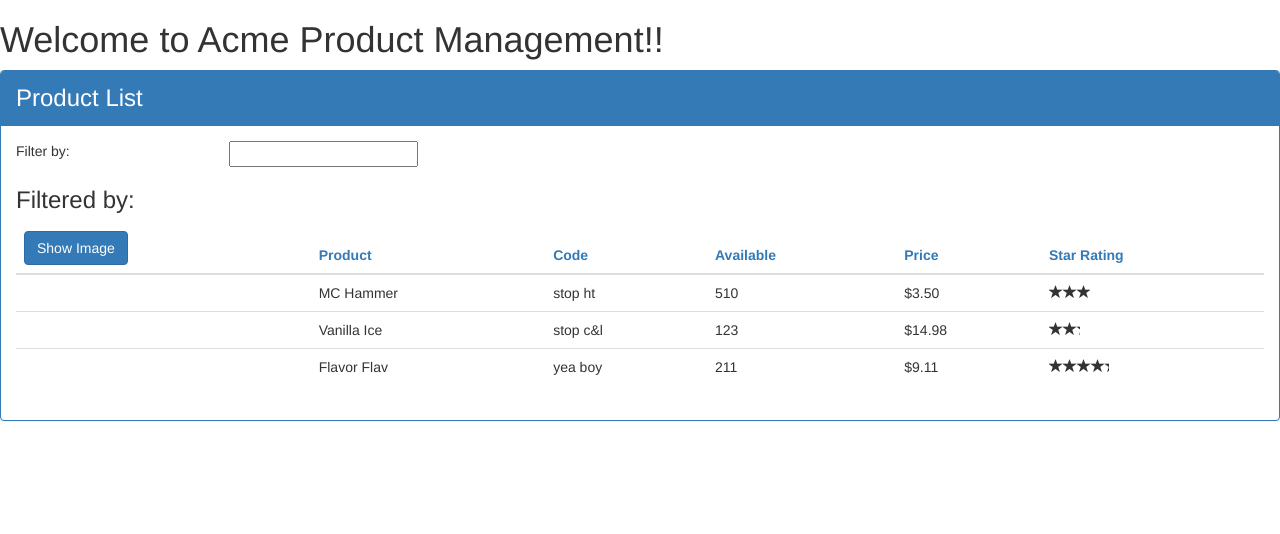
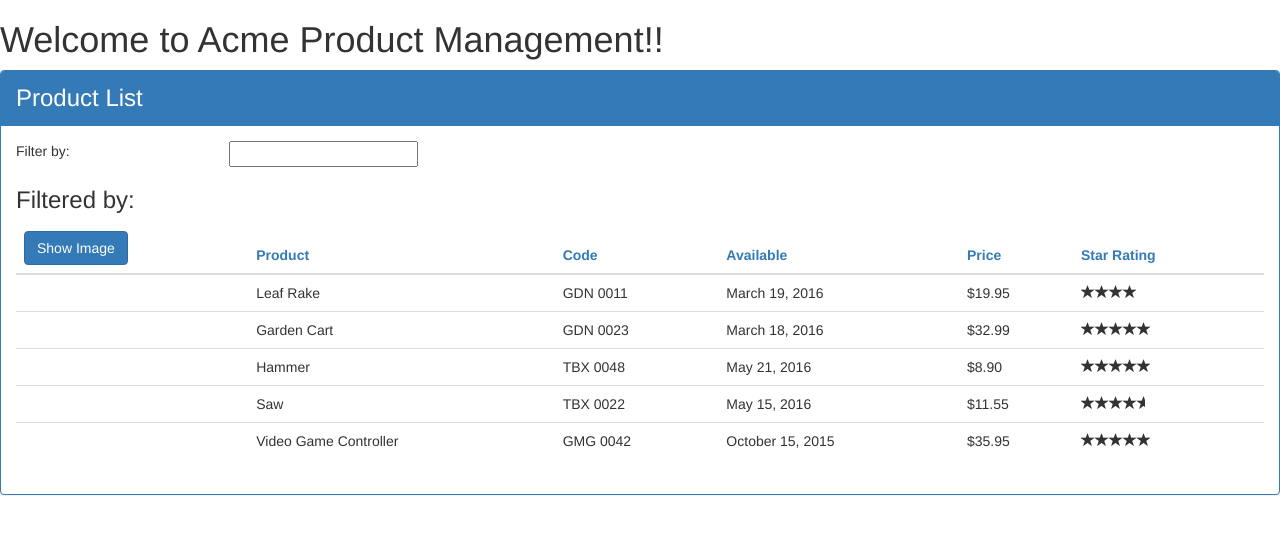
Before and after one commit to jjermanis/acme-product, an Angular app: page / in a window 1280 px wide. Shown: the top 534 px of the page. Built offline with nearby package versions, Linux system fonts and the light colour scheme.

Commit message:
Implement Observable HTTP module.
Also switched to standard product definitions

```diff
--- a/src/app/app.module.ts
+++ b/src/app/app.module.ts
@@ -1,6 +1,7 @@
 import { BrowserModule } from '@angular/platform-browser';
 import { NgModule } from '@angular/core';
 import { FormsModule } from '@angular/forms'
+import { HttpClientModule } from '@angular/common/http';
 
 import { AppComponent } from './app.component';
 import { ProductListComponent } from './products/product-list.component';
@@ -16,7 +17,8 @@ import { ConvertToSpacesPipe } from './shared/convert-to-spaces.pipe';
   ],
   imports: [
     BrowserModule,
-    FormsModule
+    FormsModule,
+    HttpClientModule,
   ],
   providers: [],
   bootstrap: [AppComponent]
--- a/src/app/products/product-list.component.html
+++ b/src/app/products/product-list.component.html
@@ -39,11 +39,11 @@
                             [src]='product.imageUrl' [title]='product.name'
                             [style.width.px]='imageWidth' [style.margin.px]='imageMargin'>
                         </td>
-                        <td>{{product.name}}</td>
-                        <td>{{product.code | convertToSpaces:"-" }}</td>
-                        <td>{{product.available}}</td>
+                        <td>{{product.productName}}</td>
+                        <td>{{product.productCode | convertToSpaces:"-" }}</td>
+                        <td>{{product.releaseDate}}</td>
                         <td>{{product.price | currency:'USD':true:'1.2-2'}}</td>
-                        <td><pm-star [rating]='product.rating'></pm-star></td>
+                        <td><pm-star [rating]='product.starRating'></pm-star></td>
                     </tr>
                 </tbody>
             </table>
--- a/src/app/products/product-list.component.ts
+++ b/src/app/products/product-list.component.ts
@@ -16,6 +16,7 @@ export class ProductListComponent
     _listFilter: string ;
     filteredProducts: IProduct[];
     products: IProduct[]= [];
+    errorMessage: string;
 
     constructor(private _productService : ProductService) {
     }
@@ -31,7 +32,7 @@ export class ProductListComponent
     performFilter(filterBy: string): IProduct[] {
         filterBy = filterBy.toLocaleLowerCase();
         return this.products.filter((product: IProduct) =>
-            product.name.toLocaleLowerCase().indexOf(filterBy) !== -1);
+            product.productName.toLocaleLowerCase().indexOf(filterBy) !== -1);
     }
 
      toggleImage():void {
@@ -40,7 +41,12 @@ export class ProductListComponent
 
     ngOnInit(): void {
         console.log("In OnInit")
-        this.products = this._productService.getProducts();
-        this.filteredProducts = this.products;
+         this._productService.getProducts()
+            .subscribe(products => {
+                        this.products = products;
+                        this.filteredProducts = this.products;
+                        },
+                        error => this.errorMessage = <any>error);
+
     }
 }
--- a/src/app/products/product.service.ts
+++ b/src/app/products/product.service.ts
@@ -1,36 +1,27 @@
 import { Injectable } from '@angular/core';
 import { IProduct } from './product';
+import { HttpClient, HttpErrorResponse } from '@angular/common/http';
+import { Observable } from 'rxjs/Observable';
+import 'rxjs/add/operator/catch';
+import 'rxjs/add/operator/do';
 
 @Injectable()
 export class ProductService {
 
-    getProducts(): IProduct[] {
-        return [
-            {
-                imageUrl:"https://peopledotcom.files.wordpress.com/2016/05/mc-hammer-02-435.jpg",
-                name:"MC Hammer",
-                code:"stop-ht",
-                available:510,
-                price:3.50,
-                rating:2.4,
-            },
-            {
-                imageUrl:"https://metrouk2.files.wordpress.com/2016/11/vanilla-ice-e1479823884816.jpg?w=748&h=599&crop=1",
-                name:"Vanilla Ice",
-                code:"stop-c&l",
-                available:123,
-                price:14.98,
-                rating:1.8,
-            },
-            {
-                imageUrl:"https://s-i.huffpost.com/gen/1204976/images/o-FLAVOR-FLAV-FRIED-CHICKEN-EVICTION-facebook.jpg",
-                name:"Flavor Flav",
-                code:"yea-boy",
-                available:211,
-                price:9.11,
-                rating:3.5,
-            },
+    private _productUrl = './api/products/products.json'
 
-        ];
+    constructor(private _http : HttpClient) {
+
+    }
+
+    getProducts(): Observable<IProduct[]> {
+        return this._http.get<IProduct[]>(this._productUrl)
+            .do(data => console.log('All: ' + JSON.stringify(data)))
+            .catch(this.handleError);
+    }
+
+    private handleError(err: HttpErrorResponse) {
+        console.log(err.message);
+        return Observable.throw(err.message);
     }
 }
```
Also changed, not shown: src/app/products/product.ts (+4 -4 lines).
